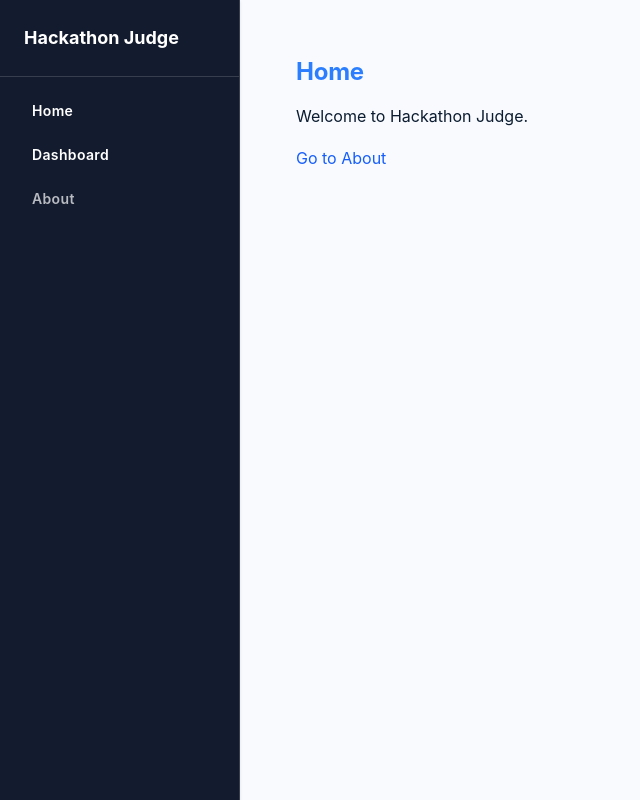
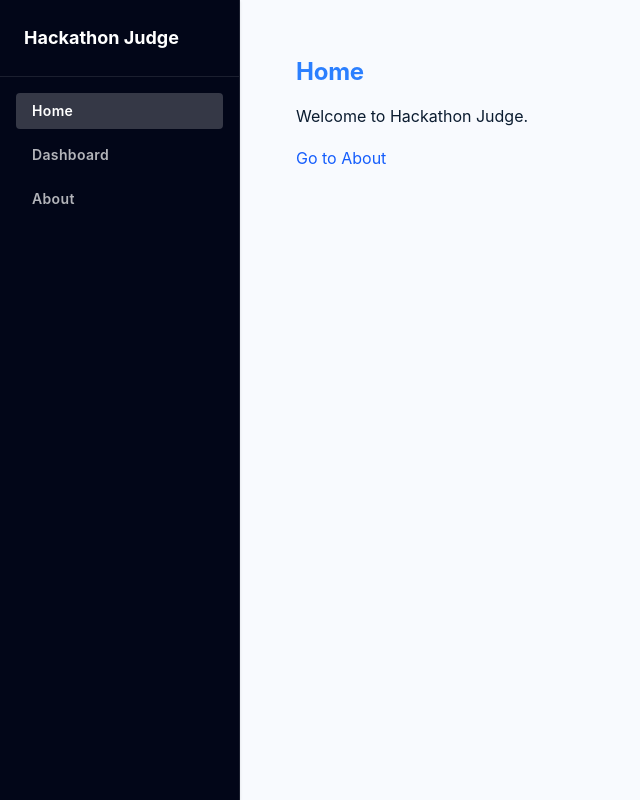
Before and after one commit to moficodes/hackathon-judge, a React (Vite) app in the folder frontend/: page / in a window 1280 px wide. Shown: the whole page, without its empty margins (0-640 px from the left). Built offline with nearby package versions, Linux system fonts and the light colour scheme.

Commit message:
feat: extract Sidebar component

```diff
--- a/frontend/src/components/Layout.tsx
+++ b/frontend/src/components/Layout.tsx
@@ -1,44 +1,10 @@
-import { Outlet, Link } from 'react-router-dom';
+import { Outlet } from 'react-router-dom';
+import Sidebar from './Sidebar';
 
 export default function Layout() {
   return (
     <div className="grid grid-cols-[240px_1fr] min-h-screen">
-      {/* Sidebar Navigation */}
-      <aside className="bg-primary text-on-primary border-r border-outline-variant/20 shadow-sm z-10 flex flex-col">
-        <div className="p-lg font-bold text-lg border-b border-outline-variant/20">
-          Hackathon Judge
-        </div>
-        <nav className="flex-1 p-md">
-          <ul className="flex flex-col gap-sm">
-            <li>
-              <Link
-                to="/"
-                className="block px-md py-sm rounded hover:bg-white/10 transition-colors text-sm font-semibold tracking-wide"
-              >
-                Home
-              </Link>
-            </li>
-            <li>
-              <Link
-                to="/dashboard"
-                className="block px-md py-sm rounded hover:bg-white/10 transition-colors text-sm font-semibold tracking-wide"
-              >
-                Dashboard
-              </Link>
-            </li>
-            <li>
-              <Link
-                to="/about"
-                className="block px-md py-sm rounded hover:bg-white/10 transition-colors text-sm font-semibold tracking-wide text-on-primary/70"
-              >
-                About
-              </Link>
-            </li>
-          </ul>
-        </nav>
-      </aside>
-
-      {/* Main Content Area */}
+      <Sidebar />
       <div className="bg-background">
         <main className="max-w-[1280px] mx-auto p-xl">
           <Outlet />
--- /dev/null
+++ b/frontend/src/components/Sidebar.tsx
@@ -0,0 +1,35 @@
+import { Link, NavLink } from 'react-router-dom';
+
+export default function Sidebar() {
+  const navItems = [
+    { name: 'Home', path: '/' },
+    { name: 'Dashboard', path: '/dashboard' },
+    { name: 'About', path: '/about' },
+  ];
+
+  return (
+    <aside className="bg-slate-950 text-white border-r border-white/10 shadow-sm z-10 flex flex-col w-[240px]">
+      <div className="p-lg font-bold text-lg border-b border-white/10">
+        Hackathon Judge
+      </div>
+      <nav className="flex-1 p-md">
+        <ul className="flex flex-col gap-sm">
+          {navItems.map((item) => (
+            <li key={item.path}>
+              <NavLink
+                to={item.path}
+                className={({ isActive }) =>
+                  `block px-md py-sm rounded transition-colors text-sm font-semibold tracking-wide ${
+                    isActive ? 'bg-white/20 text-white' : 'text-white/70 hover:bg-white/10 hover:text-white'
+                  }`
+                }
+              >
+                {item.name}
+              </NavLink>
+            </li>
+          ))}
+        </ul>
+      </nav>
+    </aside>
+  );
+}
```
Also changed, not shown: 1 other file (tests, documents, lock files or other folders).
